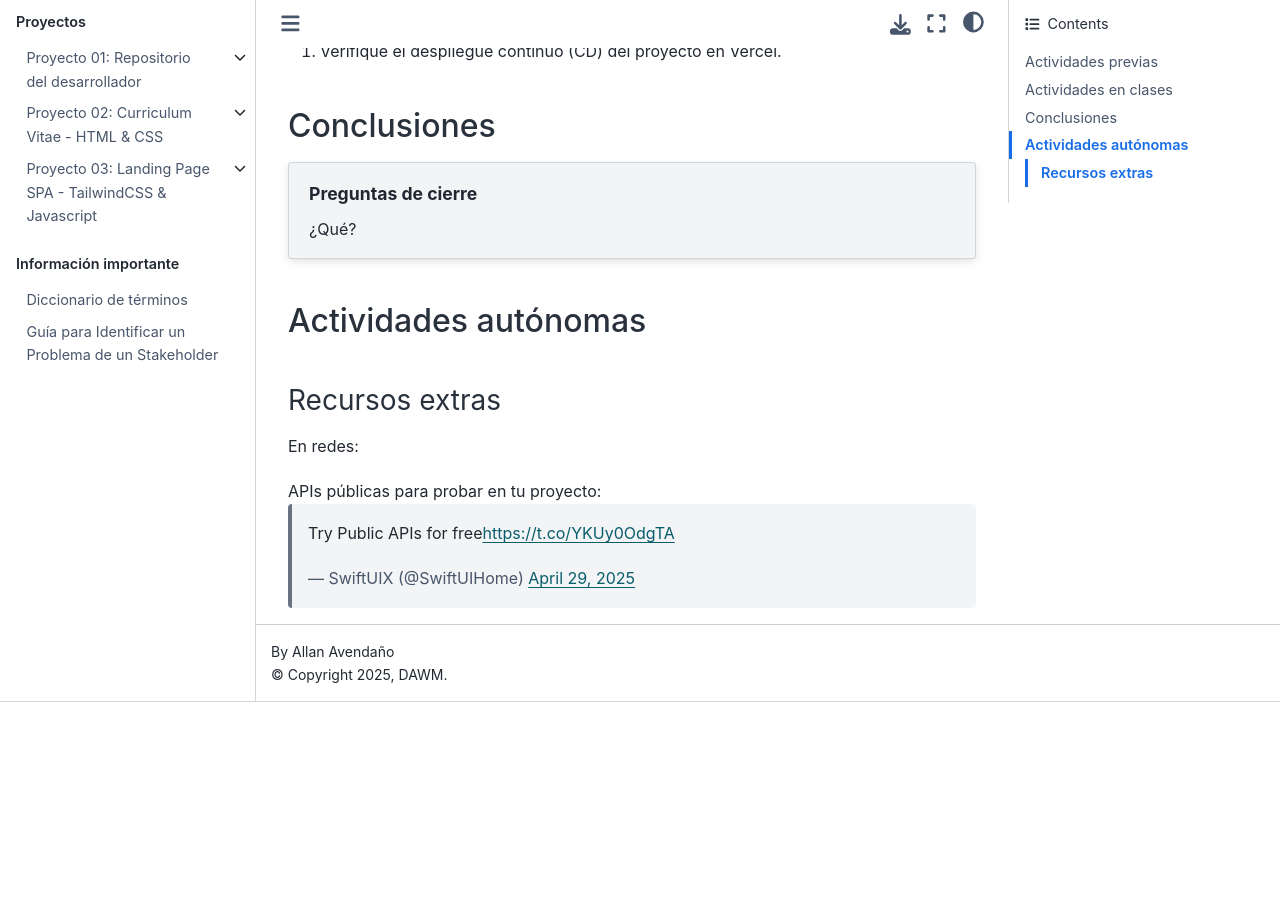
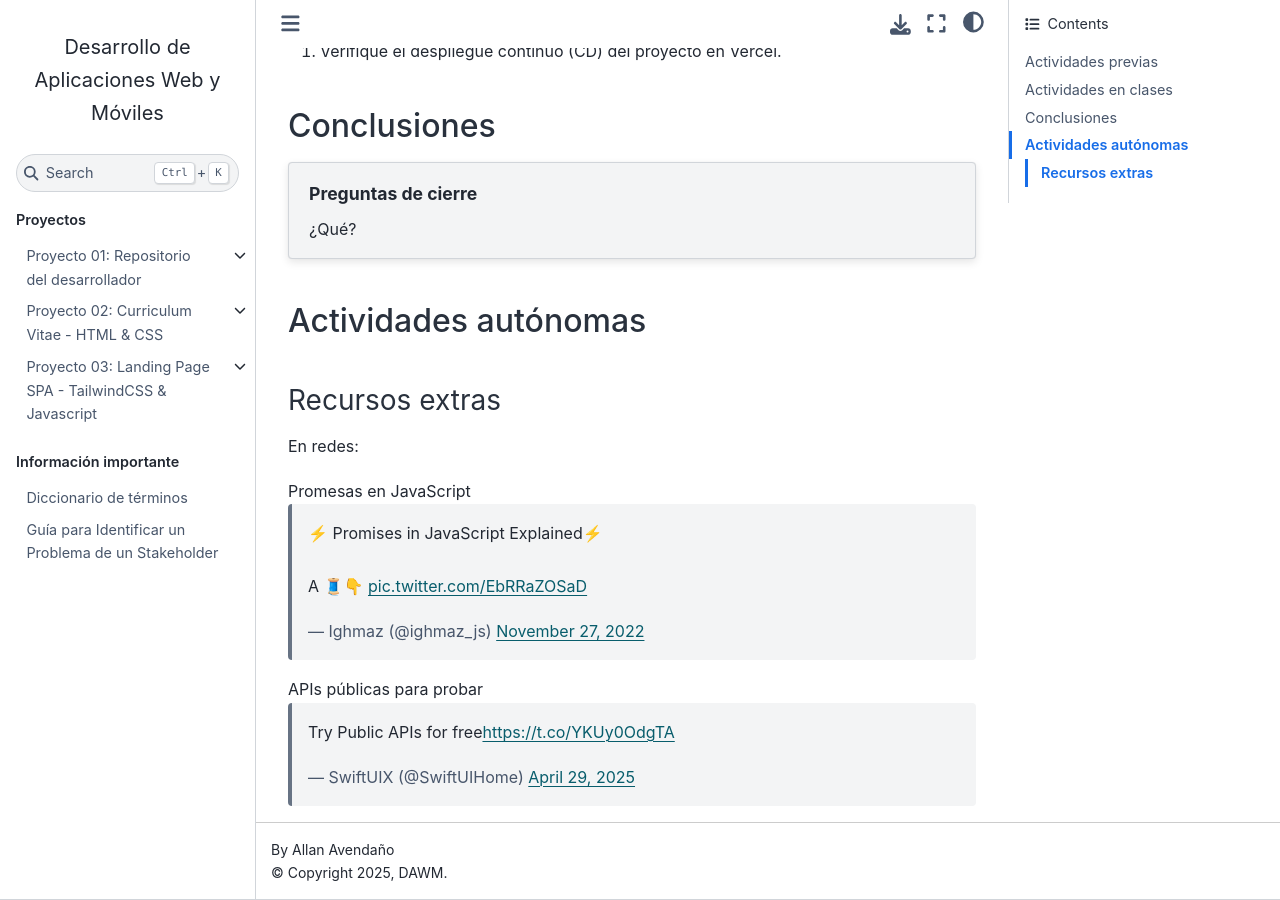
Before and after one commit to DAWMFIEC/DAWM-AI, a Sphinx documentation site: the page built from docs/source/guias/_temp/guia09.rst, in a window 1280 px wide and 900 px high, scrolled down 936 px. Built offline with Sphinx 7.4.7 and the Sphinx Book theme 1.1.4, drawn with Linux system fonts in a browser that asks for light colours; pages that are not in the unit, such as notebooks, are missing from menus; comment, search, counter and statistics services are not loaded; before the commit the page ends 1638 px from its top, so only the background shows below that.

Commit message:
promesas en javascript

```diff
--- a/docs/source/guias/_temp/guia09.rst
+++ b/docs/source/guias/_temp/guia09.rst
@@ -58,6 +58,10 @@
 
 .. raw:: html
 
-    APIs públicas para probar en tu proyecto:
+    Promesas en JavaScript
+
+    <blockquote class="twitter-tweet"><p lang="en" dir="ltr">⚡️ Promises in JavaScript Explained⚡️<br><br>A 🧵👇 <a href="https://t.co/EbRRaZOSaD">pic.twitter.com/EbRRaZOSaD</a></p>&mdash; Ighmaz (@ighmaz_js) <a href="https://twitter.com/ighmaz_js/status/1596847897425113088?ref_src=twsrc%5Etfw">November 27, 2022</a></blockquote> <script async src="https://platform.twitter.com/widgets.js" charset="utf-8"></script>
+
+    APIs públicas para probar
 
     <blockquote class="twitter-tweet"><p lang="en" dir="ltr">Try Public APIs for free<a href="https://t.co/YKUy0OdgTA">https://t.co/YKUy0OdgTA</a></p>&mdash; SwiftUIX (@SwiftUIHome) <a href="https://twitter.com/SwiftUIHome/status/1917132347260211689?ref_src=twsrc%5Etfw">April 29, 2025</a></blockquote> <script async src="https://platform.twitter.com/widgets.js" charset="utf-8"></script>
```
